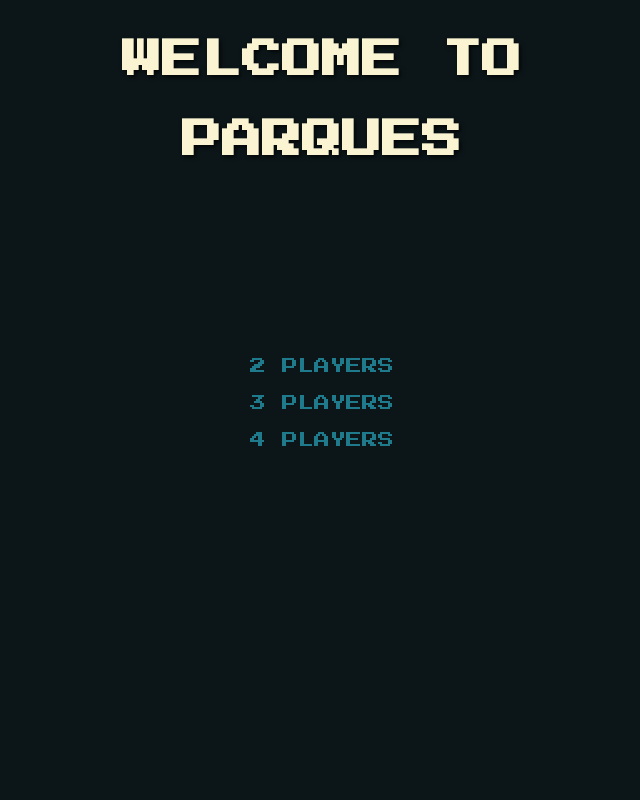
After one commit to 2D-BR/Parchis, a Flask app: template templates/index.html in a window 1280 px wide. The commit adds this page. Shown: the whole page, without its empty margins (318-958 px from the left). Run offline with Flask 3, Linux system fonts and the light colour scheme; the template is opened without the code that fills it, so the values that code supplies are empty.

```diff
--- a/app.py
+++ b/app.py
@@ -6,7 +6,7 @@ app = Flask(__name__)
 
 @app.route('/')
 def home():
-    return render_template('base.html')
+    return render_template('index.html')
 
 if __name__ == '__main__':
     app.run(debug=True)
--- a/static/style.css
+++ b/static/style.css
@@ -1,10 +1,70 @@
-body {
-    font-family: Arial, sans-serif;
-    background-color: #f4f4f9;
-    color: #333;
-    text-align: center;
+@import "https://fonts.googleapis.com/css?family=Press%20Start%202P";
+
+* {
+  margin: 0;
+  padding: 0;
+}
+
+html, body {
+  display: flex;
+  justify-content: center;
+  align-items: center;
+  font-family: 'Press Start 2P';
+  font-size: 1rem;
+  line-height: 2;
+  height: 100%;
+  background-color: #0c1618;
+  text-transform: uppercase;
 }
 
 h1 {
-    color: #0056b3;
+  color: #faf4d3; /* Color del texto */
+  font-size: 2.5rem; /* Tamaño de la fuente */
+  text-align: center; /* Centrar el texto */
+  position: absolute; /* Posicionar el encabezado absolutamente */
+  top: 20px; /* Ajusta la distancia desde la parte superior */
+  left: 50%; /* Centrar horizontalmente */
+  transform: translateX(-50%); /* Ajuste de posición */
+  text-shadow: 2px 2px 4px rgba(0, 0, 0, 0.7); /* Sombra para darle profundidad */
 }
+
+
+a {
+  text-decoration: none;
+  color: #004643;
+}
+
+
+ul {
+  list-style-type: none; /* Quitar los puntos de la lista */
+  padding: 0; /* Eliminar el padding predeterminado */
+}
+
+li {
+  color: #4FAF44;
+  margin-top: 5px;
+}
+
+.arrow i {
+  display: none;
+  font-size: 1.5em; /* Ajuste de tamaño de la flecha */
+  margin-right: 0.3em; /* Espaciado para acercar la flecha al texto */
+}
+
+.arrow {
+  position: relative;
+  display: block;
+  color: #1f7a8c;
+}
+
+.arrow:hover {
+  font-size: 1.2em;
+  cursor: pointer;
+  color: hsl(190, 93%, 82%);
+}
+
+.arrow:hover i {
+  display: inline-block;
+  position: relative;
+  top: 0.1em;
+}
--- /dev/null
+++ b/templates/index.html
@@ -0,0 +1,18 @@
+<!DOCTYPE html>
+<html lang="en">
+<head>
+    <meta charset="UTF-8">
+    <meta name="viewport" content="width=device-width, initial-scale=1.0">
+    <title>PARQUES</title>
+    <link rel="stylesheet" href="/static/style.css">
+    <link rel="stylesheet" href="https://cdnjs.cloudflare.com/ajax/libs/font-awesome/6.0.0-beta3/css/all.min.css">
+</head>
+<body>
+    <h1>WELCOME TO PARQUES</h1>
+    <ul>
+        <li><a class="arrow"><i class="fas fa-arrow-right"></i> 2 Players</a></li>
+        <li><a class="arrow"><i class="fas fa-arrow-right"></i> 3 Players</a></li>
+        <li><a class="arrow"><i class="fas fa-arrow-right"></i> 4 Players</a></li>
+    </ul>
+</body>
+</html>
```
Also changed, not shown: templates/base.html (deleted, +0 -13 lines).
